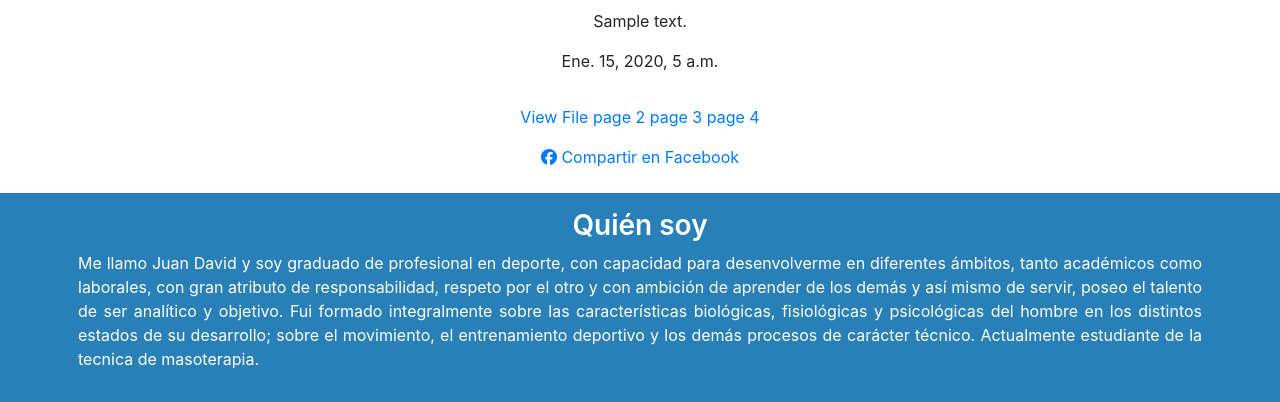
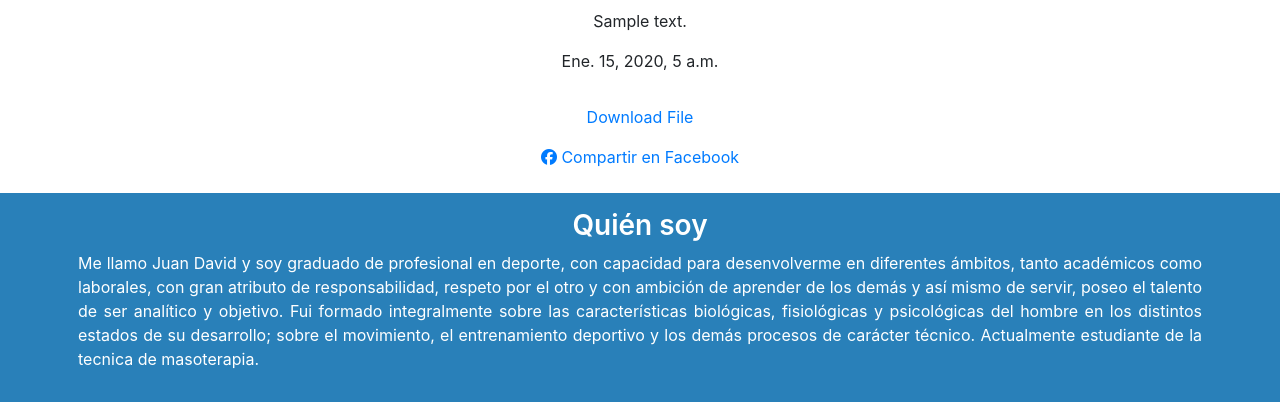
Before and after one commit to Martica199005/BlogJuandafinalProject, a Django app: a page that uses articles/templates/articles/articles_details.html in a window 1280 px wide. Shown: the part 330-732 px from the top of the page. Run offline with Django 3.2, Linux system fonts and the light colour scheme; tables that the repository leaves empty hold one stand-in row (values such as "Sample post"); some libraries are stand-ins or nearby versions.

Commit message:
temporary solution prova

```diff
--- a/articles/templates/articles/articles_details.html
+++ b/articles/templates/articles/articles_details.html
@@ -35,10 +35,8 @@
               <!--<a href="{{articles.thumb.url}}" download="{{articles.thumb.url}}">Download File</a>
               <a href="https://res.cloudinary.com/demo/image/upload/fl_attachment/multi_page_pdf.pdf" target="_blank" rel="nofollow noreferrer">Download2</a>
               <a href="https://res.cloudinary.com/hybzktgvk/image/upload/v1587918400/fl_attachment/samples/sheep.jpg" target="_blank" rel="nofollow noreferrer">Download2</a>-->
-              <a href="https://res.cloudinary.com/hybzktgvk/image/upload/pg_1/v1588519510/{{articles.thumb}}.jpg" target="_blank" rel="nofollow noreferrer">View File</a>
-              <a href="https://res.cloudinary.com/hybzktgvk/image/upload/pg_2/v1588519510/{{articles.thumb}}.jpg" target="_blank" rel="nofollow noreferrer">page 2</a>
-              <a href="https://res.cloudinary.com/hybzktgvk/image/upload/pg_3/v1588519510/{{articles.thumb}}.jpg" target="_blank" rel="nofollow noreferrer">page 3</a>
-              <a href="https://res.cloudinary.com/hybzktgvk/image/upload/pg_4/v1588519510/{{articles.thumb}}.jpg" target="_blank" rel="nofollow noreferrer">page 4</a>
+              <a href="https://res.cloudinary.com/dtdmebpdr/image/upload/fl_attachment/v1588528604/{{articles.thumb}}" target="_blank" rel="nofollow noreferrer">Download File</a>
+
 
 
 
```
